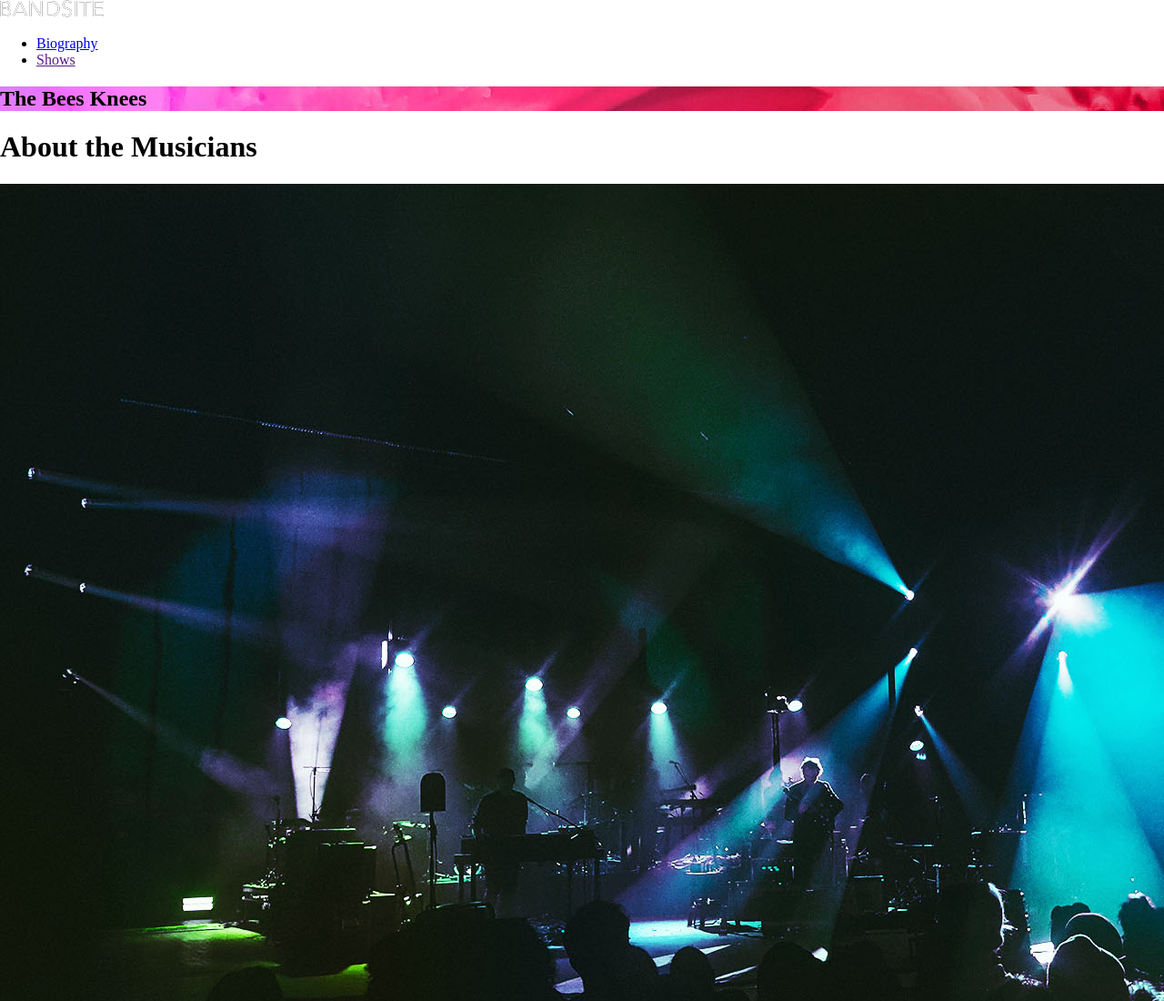
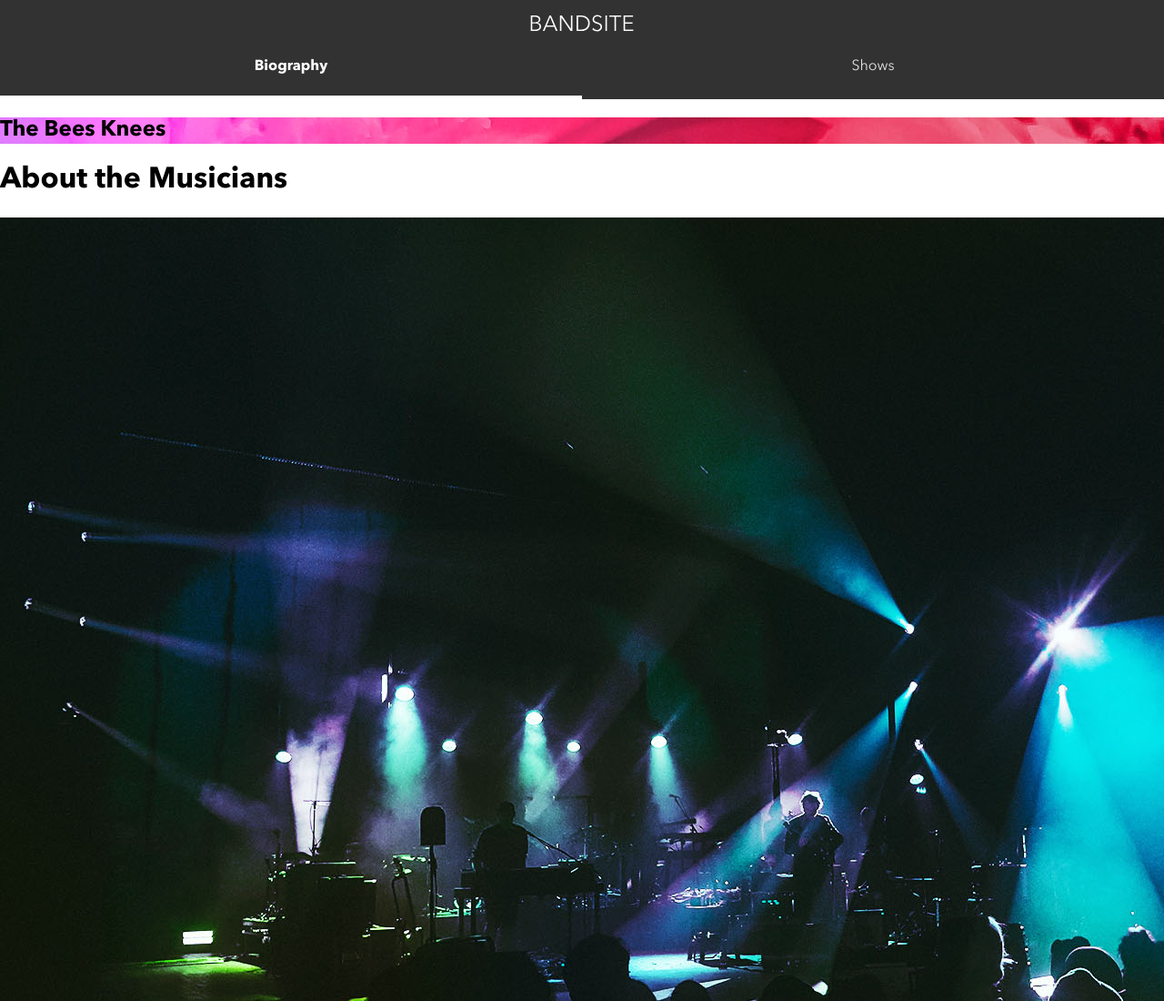
Before and after one commit to DaGitGuy/kulani-zwane-bandsite, a plain HTML site: page index.html in a window 1280 px wide. Shown: the top 1100 px of the page at 91% size. Drawn offline with Linux system fonts and the light colour scheme.

Commit message:
Add font-family to <body> of global partial. Add Sass styling for header.

```diff
--- a/index.html
+++ b/index.html
@@ -9,13 +9,14 @@
 </head>
 <body>
     <header class="site-header">
-        <a href="./index.html"><img class="site-header__logo" src="./assets/logos/Logo-bandsite.svg" alt="Band Site logo"/></a>
+            <a href="./index.html"><img class="site-header__logo" src="./assets/logos/Logo-bandsite.svg" alt="Band Site logo"/></a>
+
         <nav class="header-nav">
             <ul class="header-nav__list">
                 <li class="header-nav__item">
-                    <a class="header-nav__link header-nav__link--selected" href="./index.html">Biography</a>
+                    <a class="header-nav__link header-nav__link--selected" href="">Biography</a>
                 </li>
-                <li>
+                <li class="header-nav__item">
                     <a class="header-nav__link" href="">Shows</a>
                 </li>
             </ul>
--- a/styles/bio.scss
+++ b/styles/bio.scss
@@ -2,6 +2,7 @@
 @use './partials/global';
 @use './partials/colors';
 @use './partials/typography';
+@use './partials/header';
 @use './partials/variables';
 
 .hero {
--- a/styles/partials/_global.scss
+++ b/styles/partials/_global.scss
@@ -5,4 +5,5 @@
 
 body {
     margin: 0;
+    font-family: 'AvenirNext LT Pro';
 }
--- a/styles/partials/_header.scss
+++ b/styles/partials/_header.scss
@@ -1,2 +1,53 @@
 
 @use './colors';
+@use './mixins';
+
+.site-header {
+    background-color: colors.$black;
+    display: flex;
+
+    // Mobile First
+    flex-direction: column;
+    align-items: center;
+
+    &__logo {
+        @include mixins.padding-16px;
+    }
+}
+
+.header-nav {
+    width: 100%;
+
+    &__list {
+        display: flex; //override column direction
+
+        @include mixins.reset-list;
+    }
+
+    &__item {
+        width: 50%;
+
+        @include mixins.line-height-32px;
+    }
+
+    &__link {
+        width: 100%;
+        display: flex;
+        justify-content: center;
+        color: colors.$mercury;
+        text-decoration: none;
+
+        @include mixins.padding-16px-bottom;
+
+        &--selected {
+            color: colors.$white;
+            font-weight: 700;
+            border-bottom: solid colors.$white 0.25rem;
+        }
+
+        &:hover {
+            color: colors.$white;
+            border-bottom: solid colors.$white 0.25rem;
+        }
+    }
+}
--- a/styles/partials/_mixins.scss
+++ b/styles/partials/_mixins.scss
@@ -3,8 +3,25 @@
 
 @mixin reset-list {
     list-style: none;
+    margin: 0;
+    padding: 0;
+}
+//..............Padding.................
+@mixin padding-16px {
+    padding: 1rem 0;
 }
 
+@mixin padding-16px-bottom {
+    padding: 0 0 1rem 0;
+}
+
+//..............Line height.................
+@mixin line-height-32px {
+    line-height: 2rem;
+}
+
+
+//..............Displays.................
 @mixin tablet-0 {
     @media (min-width: variables.$tablet-breakpoint-0) {
         @content;
```
Also changed, not shown: styles/bio.css.
